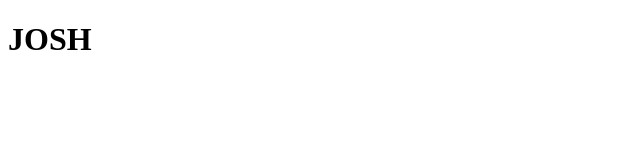
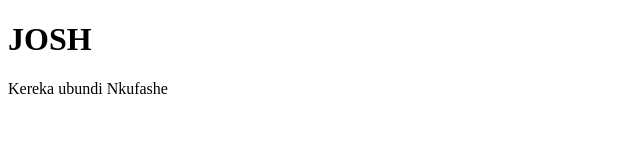
Before and after one commit to Ntwali-Josue/Hello-world, a plain HTML site: page index.html in a window 1280 px wide. Shown: the whole page, without its empty margins (0-640 px from the left). Drawn offline with Linux system fonts and the light colour scheme.

Commit message:
index.html

```diff
--- a/index.html
+++ b/index.html
@@ -10,5 +10,6 @@
     <h1>
         JOSH
     </h1>
+    <div>  Kereka ubundi Nkufashe</div>
 </body>
 </html>
```
